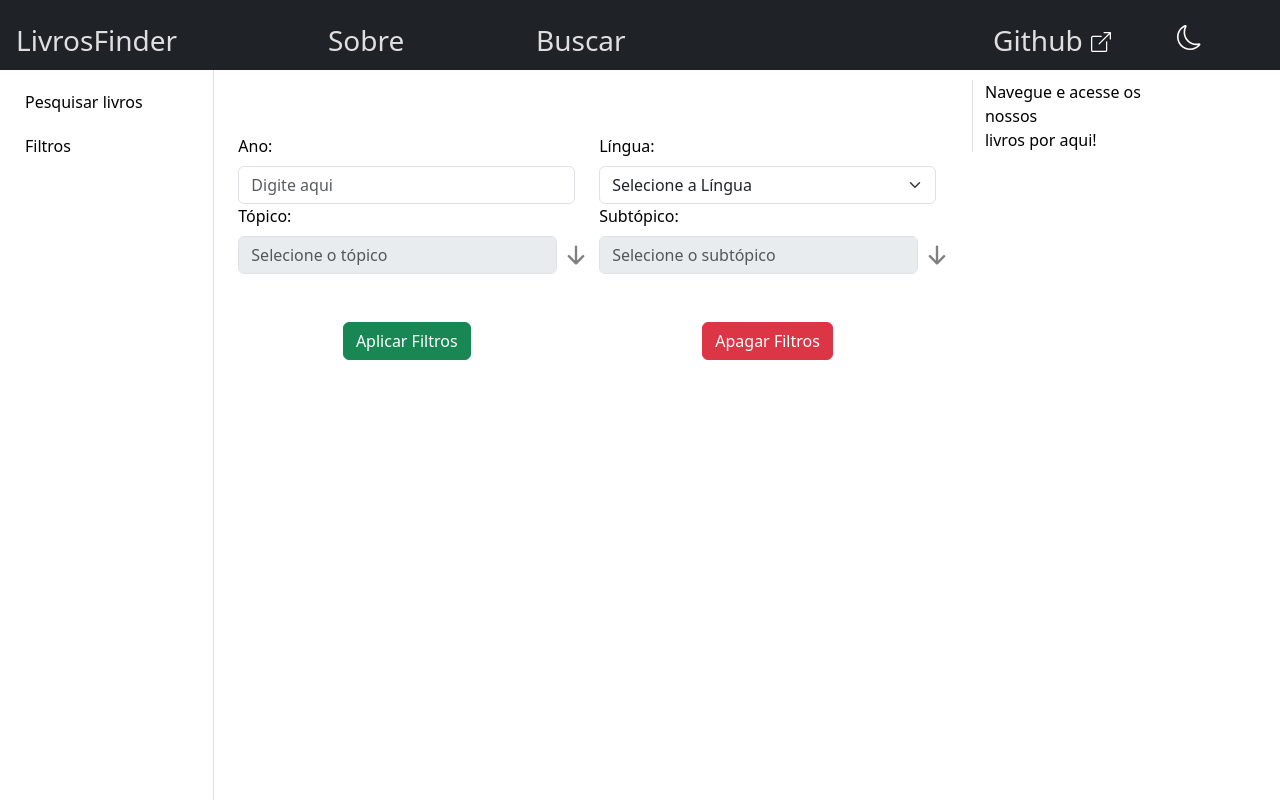
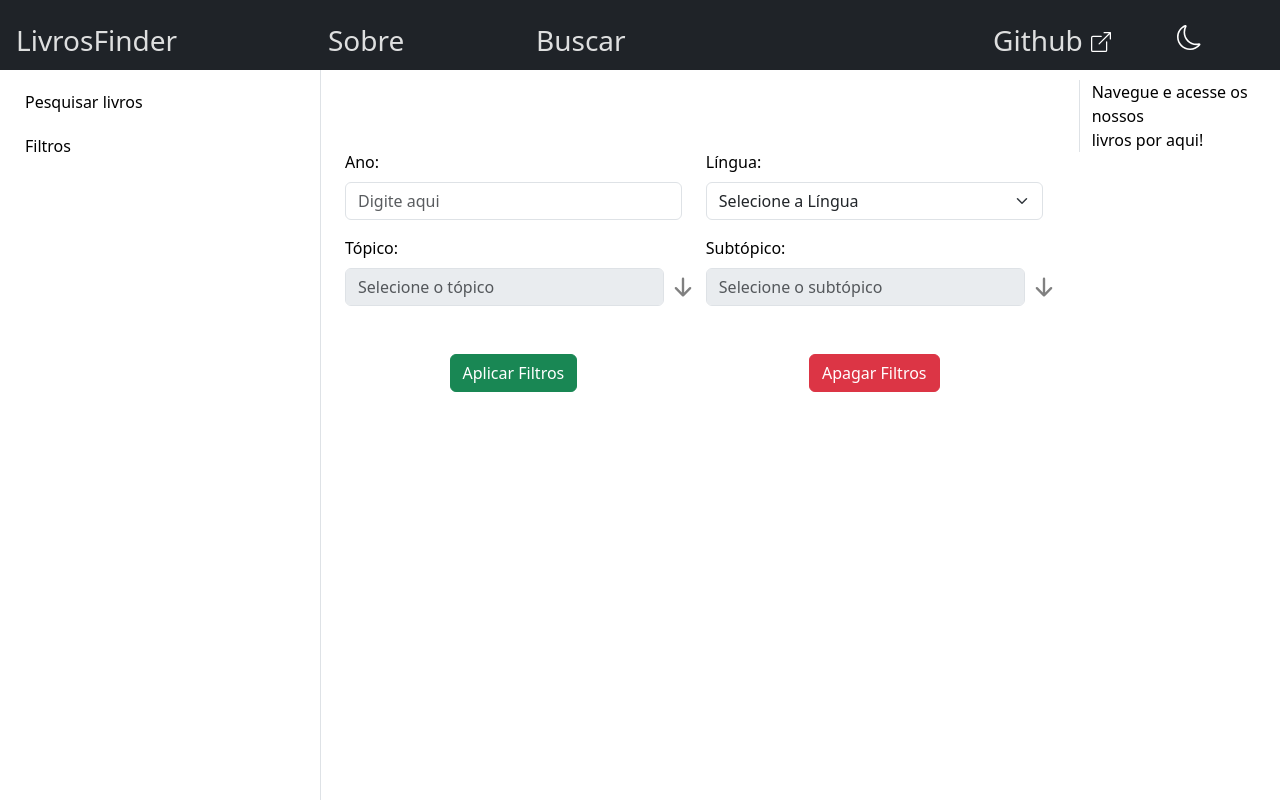
Before and after one commit to Guilherme-Cavalanti/LivrosFinder-Interface, a React (Create React App) app: page /browse/filter in a window 1280 px wide. Shown: the top 800 px of the page. Built offline with nearby package versions, Linux system fonts and the light colour scheme.

Commit message:
fix finals

```diff
--- a/src/components/FilterSelect/FilterSelect.jsx
+++ b/src/components/FilterSelect/FilterSelect.jsx
@@ -84,11 +84,11 @@ export default function FilterSelect(props) {
         <Container fluid>
             <Form onSubmit={handleSubmit}>
                 <Row>
-                    <Col sm={6} xs={12}>
+                    <Col sm={6} xs={12} className="mt-3">
                         <Form.Label htmlFor="numberInput">Ano:</Form.Label>
                         <Form.Control type="number" placeholder="Digite aqui" value={textInput} onChange={changeInput} id={"numberInput"} />
                     </Col>
-                    <Col sm={6} xs={12}>
+                    <Col sm={6} xs={12} className="mt-3">
                         <Form.Label htmlFor="languageSelect">Língua:</Form.Label>
                         <Form.Select aria-label="Default select example" id={"languageSelect"} className="select-filtro" value={language} onChange={changeLanguage}>
                             <option value={""}>Selecione a Língua</option>
@@ -99,7 +99,7 @@ export default function FilterSelect(props) {
                     </Col>
                 </Row>
                 <Row>
-                    <Col sm={6} xs={12}>
+                    <Col sm={6} xs={12} className="mt-3">
                         <Form.Label htmlFor="topicInput">Tópico:</Form.Label>
                         <Row>
                             <Col xs={11} sm={11} style={{ paddingRight: "0px" }} >
@@ -120,7 +120,7 @@ export default function FilterSelect(props) {
                             </Container>
                         </Row>
                     </Col>
-                    <Col sm={6} xs={12}>
+                    <Col sm={6} xs={12} className="mt-3">
                         <Form.Label htmlFor="subtopicInput">Subtópico:</Form.Label>
                         <Row>
                             <Col xs={11} sm={11} style={{ paddingRight: "0px" }} >
--- a/src/pages/Browse/browse.jsx
+++ b/src/pages/Browse/browse.jsx
@@ -25,7 +25,7 @@ export default function BrowsePage() {
                         </ li>
                     </ul>
                 </Col>
-                <Col md={12} xl={{ span: 7, offset: 2 }} className="p-0" lg={{ span: 9, offset: 3 }} style={{ marginTop: "70px", borderLeft: "1px solid #dee2e6" }}>
+                <Col md={12} xl={{ span: 7, offset: 3 }} className="p-0" lg={{ span: 9, offset: 3 }} style={{ marginTop: "70px", borderLeft: "1px solid #dee2e6" }}>
                     <Container className="mt-3 p-0" style={{ minWidth: "500px", maxWidth: "900px" }}>
                         <Outlet />
                     </Container>
```
